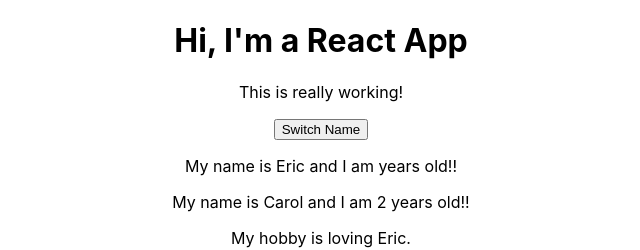
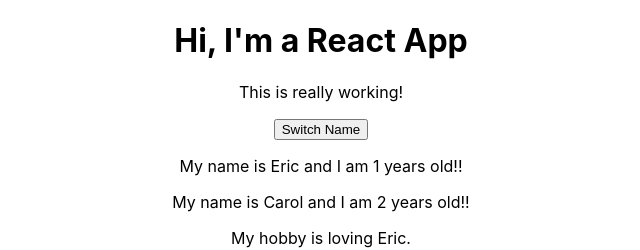
Before and after one commit to songle2900/React, a React (Create React App) app in the folder state/: page / in a window 1280 px wide. Shown: the top 250 px of the page, without its empty margins (319-959 px from the left). Built offline with nearby package versions, Linux system fonts and the light colour scheme.

Commit message:
Two way binding

```diff
--- a/state/src/App.js
+++ b/state/src/App.js
@@ -72,7 +72,7 @@ import Person from "./Person/Person";
           <button onClick={() => this.switchNameHandler('Song!!!')}>Switch Name</button>
           <Person
             name={this.state.persons[0].name}
-
+            age={this.state.persons[0].age}
           />
           <Person
             name={this.state.persons[1].name}
```
